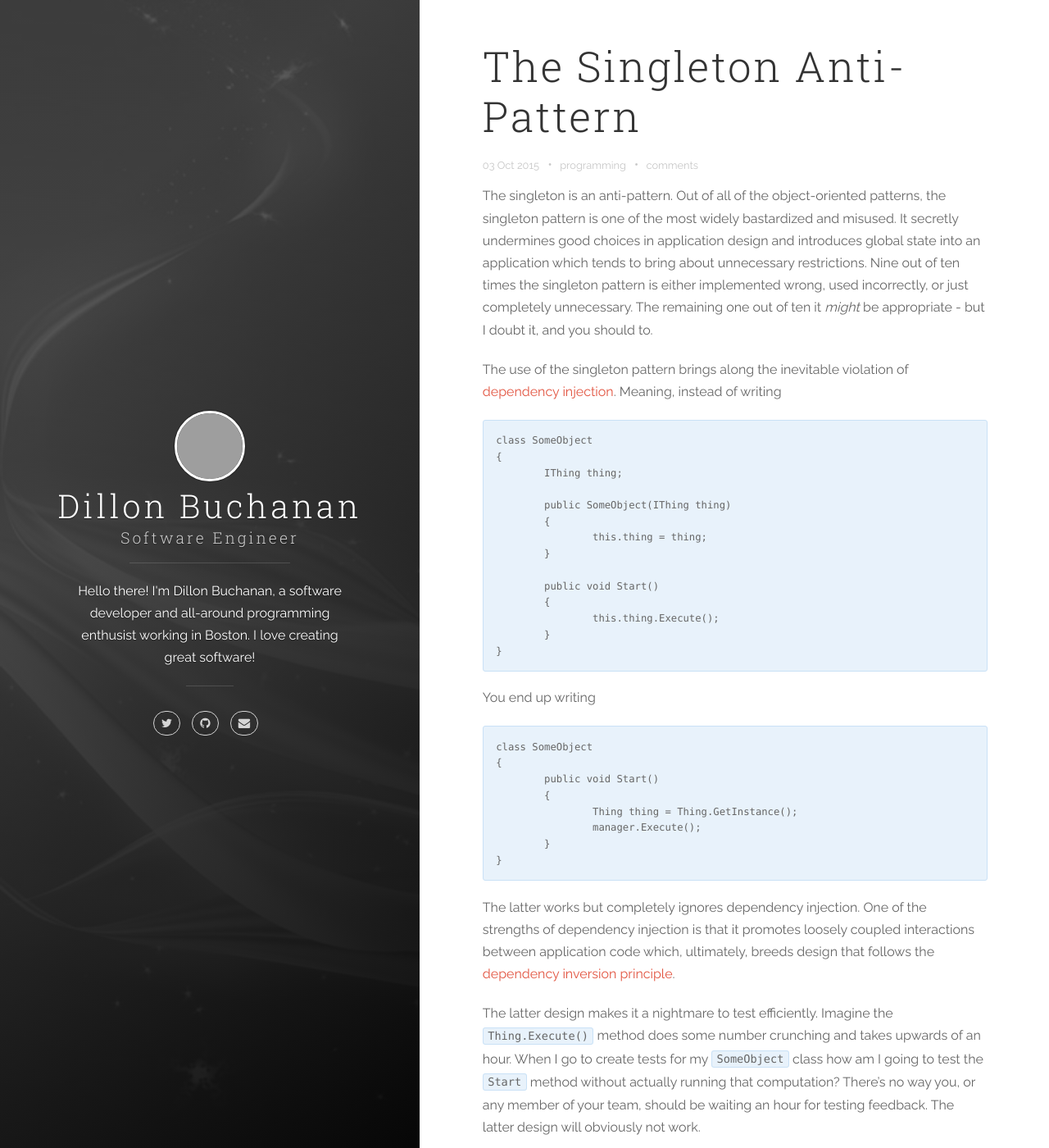
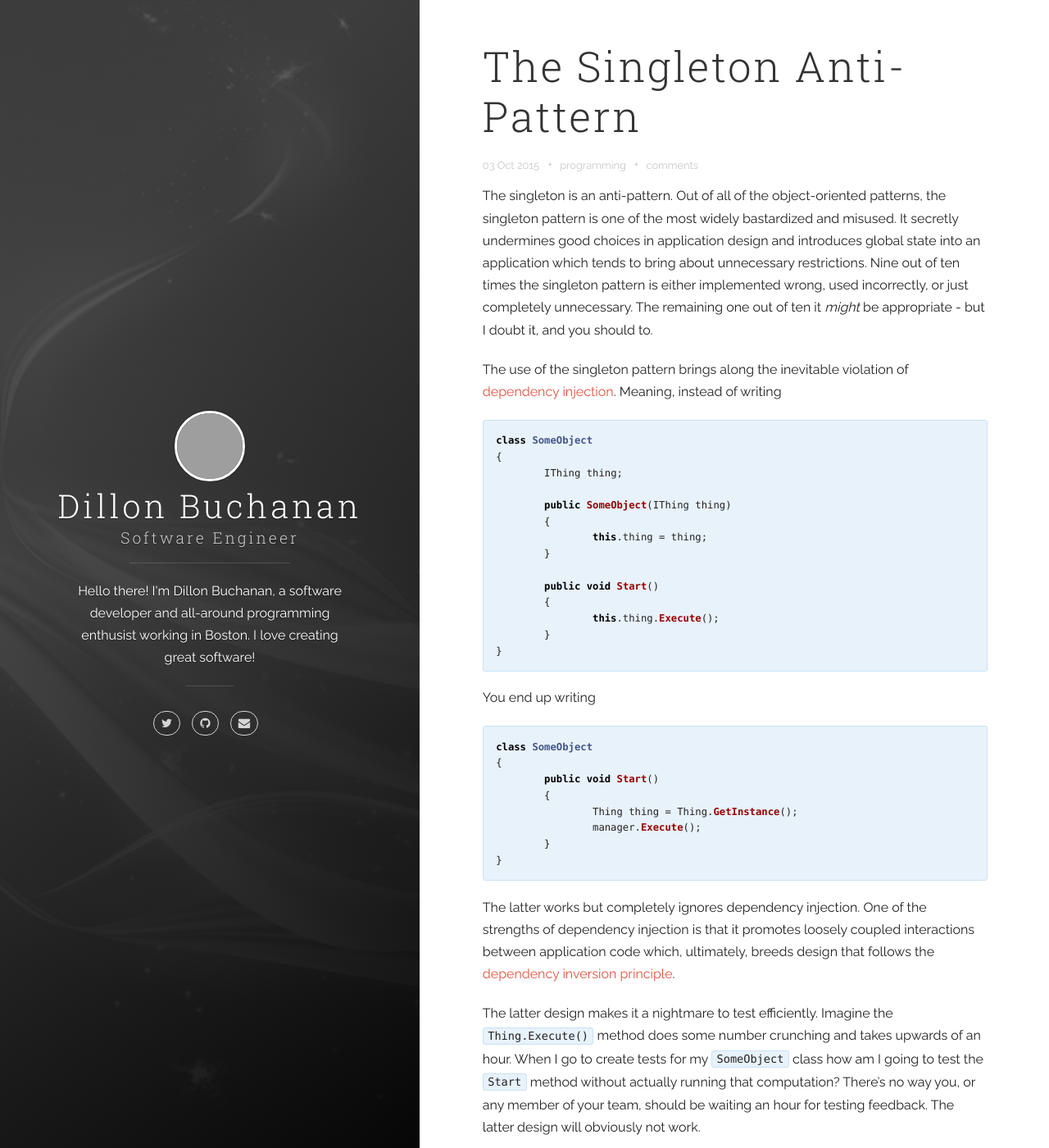
Before and after one commit to thedillonb/thedillonb.github.io, a Jekyll site: the page built from _posts/2015-10-3-singleton-anti-pattern.md, in a window 1280 px wide and 1400 px high. Shown: the whole window at 82% size. Built offline with Jekyll 4.4.1, drawn with Linux system fonts in a browser that asks for light colours; nearby versions of some CDN libraries; Markdown is read by kramdown in place of the engine named in the settings; comment, search, counter and statistics services are not loaded; some of the changed text lies outside the part shown; grey boxes are pictures that could not be loaded.

Commit message:
Better highlighting and readability

````diff
--- a/_config.yml
+++ b/_config.yml
@@ -1,8 +1,5 @@
 name: Dillon Buchanan
 markdown: redcarpet
-kramdown:
-  input: GFM
-pygments: true
 paginate: 5
 permalink: /:categories/:title/
 paginate_path: "page/:num"
@@ -13,7 +10,3 @@ web_url: "http://www.dillonbuchanan.com"
 # Stuff for the website
 description: "Hello there! I'm Dillon Buchanan, a software developer and all-around programming enthusist working in Boston. I love creating great software!"
 blog_logo: "https://avatars2.githubusercontent.com/u/1644068?s=460"
-
-gems:
-  - jekyll-sitemap
-  - jekyll-mentions
--- a/_posts/2015-10-3-singleton-anti-pattern.md
+++ b/_posts/2015-10-3-singleton-anti-pattern.md
@@ -11,7 +11,7 @@ The singleton is an anti-pattern. Out of all of the object-oriented patterns, th
 
 The use of the singleton pattern brings along the inevitable violation of [dependency injection][1]. Meaning, instead of writing
 
-```
+```csharp
 class SomeObject
 {
 	IThing thing;
@@ -30,7 +30,7 @@ class SomeObject
 
 You end up writing
 
-```
+```csharp
 class SomeObject
 {
 	public void Start()
@@ -51,13 +51,13 @@ The idea of [Design by contract][5] is an incredibly powerful, and flexible, con
 
 Let's take a simple singleton method
 
-```
+```csharp
 public Thing GetInstance() { .. }
 ```
 
 Great. It returns a `Thing` object. But, does that `Thing` object implement an interface describing it's functionality? From my experience, probably not. More often, I'll find a singleton class with no interfaces. This is most likely due to the fact that the singleton class is directly instanced rather than passed via a constructor, or method:
 
-```
+```csharp
 public void MyMethod()
 {
 	// No need for interfaces if I plan to use the singleton
@@ -73,7 +73,7 @@ This lack of an interface means that referring to the singleton is always done v
 
  Application code should never refer to the concrete implementation type of the singleton; only it's interfaces. It's an easy fix: just extract out an interface from your singleton class and use that in your application code.
 
-```
+```csharp
 // Define the interface my singleton will implement
 interface IThing
 {
@@ -108,7 +108,7 @@ class MainApplication
 
 Check out the `Main` method in the example above: the application *just* began and we're already asking for a singleton instance which we'll use to pass to dependent classes. If there were other classes that depended on `IThing` we could easily pass them an instance from this point which begs the question: what's the point of the singleton? Can we simply rewrite this and avoid the singleton pattern all together?
 
-```
+```csharp
 class MainApplication
 {
 	public void Main()
--- a/assets/css/uno.css
+++ b/assets/css/uno.css
@@ -56,7 +56,7 @@ html {
 body {
   font-family: "Raleway", sans-serif;
   font-size: 1em;
-  color: #666666; }
+  color: #222; }
 
 ::selection {
   background: #fae3df; }
````
Also changed, not shown: _posts/2015-09-13-benefiting-with-the-decorator-pattern.md (+5 -5 lines).
